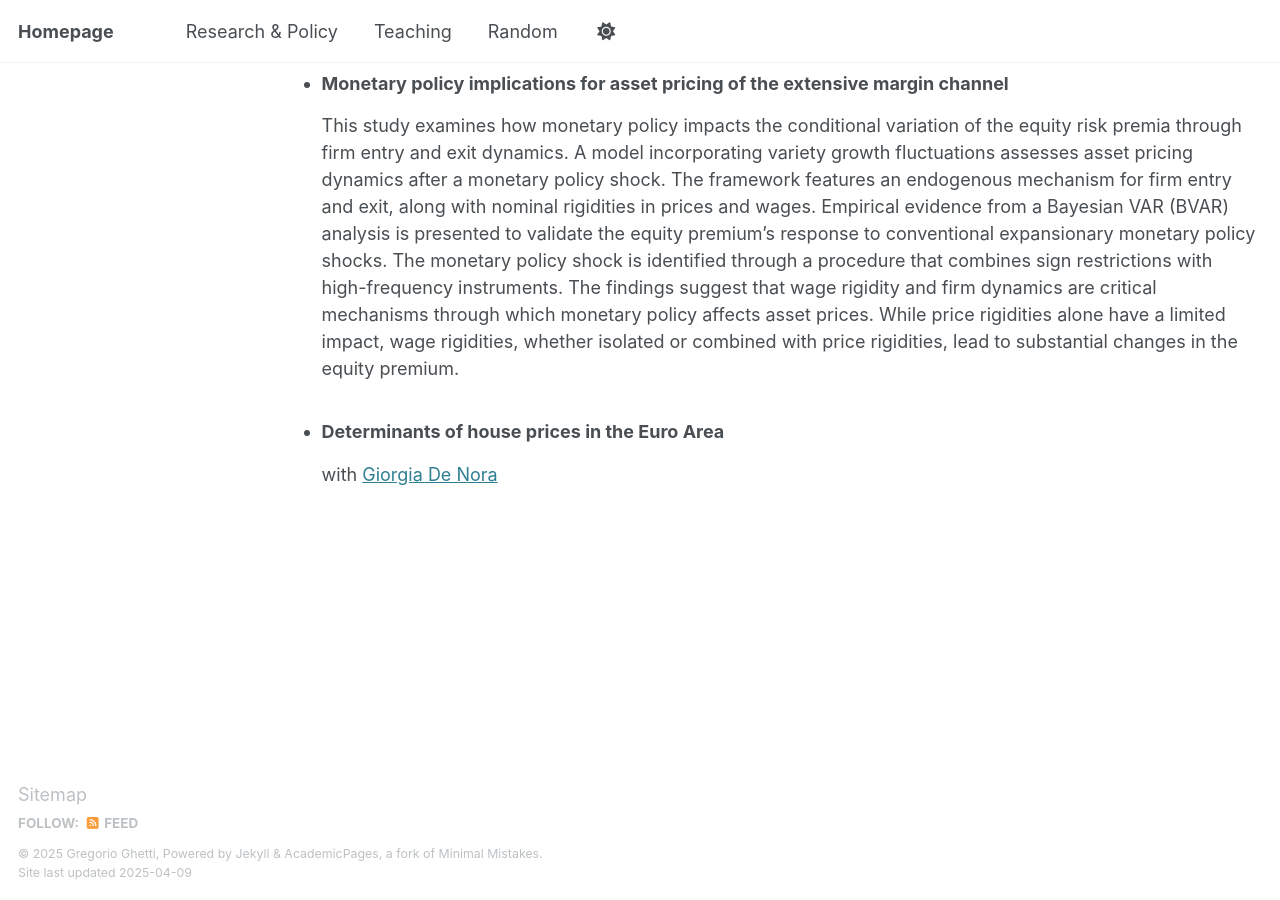
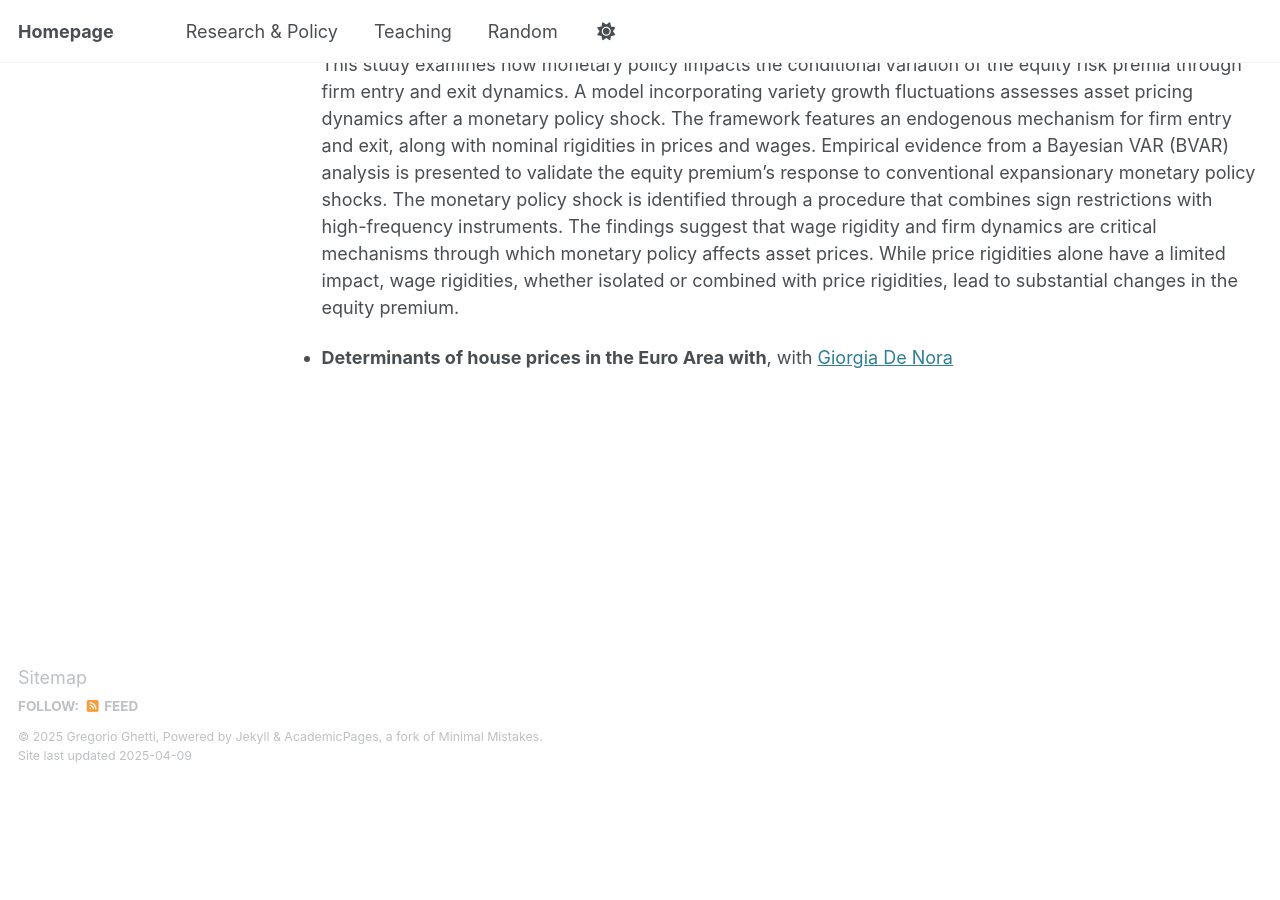
Before and after one commit to GregGh95/GregGh95.github.io, a Jekyll site: the page built from _pages/cv-json.md, in a window 1280 px wide and 900 px high, scrolled down 631 px. Built offline with Jekyll 4.4.1, drawn with Linux system fonts in a browser that asks for light colours; after the commit the page ends 1414 px from its top, so only the background shows below that.

Commit message:
Update cv-json.md

```diff
--- a/_pages/cv-json.md
+++ b/_pages/cv-json.md
@@ -16,11 +16,10 @@ redirect_from:
 ## Work in Progress
 
 
-* ### Endogenous firm exit and the Equity Premium <br>
+* **Endogenous firm exit and the Equity Premium** <br>
 This paper explores the impact of endogenous firm exit on the equity premium. Building on endogenous product creation under a monopolistic competition framework with heterogeneous firms, we posit that each firm is endowed with a specific productivity level drawn from a Pareto distribution. Firms with a productivity below a certain threshold exit the market. Positive aggregate productivity shocks lower this threshold, leading to increased firm entry and reduced exit rates. This, in turn, reduces the equity premium by lowering the risk compensation required for equity. To validate our theoretical framework, we employ a Bayesian VAR analysis as an empirical counterpart. By integrating these elements, we provide a comprehensive understanding of how endogenous firm dynamics and market structure contribute to the variability of the equity premium, presenting new insights into the relationship between market conditions and equity returns.
 
-* ### Monetary policy implications for asset pricing of the extensive margin channel <br>
+* **Monetary policy implications for asset pricing of the extensive margin channel** <br>
 This study examines how monetary policy impacts the conditional variation of the equity risk premia through firm entry and exit dynamics. A model incorporating variety growth fluctuations assesses asset pricing dynamics after a monetary policy shock. The framework features an endogenous mechanism for firm entry and exit, along with nominal rigidities in prices and wages. Empirical evidence from a Bayesian VAR (BVAR) analysis is presented to validate the equity premium’s response to conventional expansionary monetary policy shocks. The monetary policy shock is identified through a procedure that combines sign restrictions with high-frequency instruments. The findings suggest that wage rigidity and firm dynamics are critical mechanisms through which monetary policy affects asset prices. While price rigidities alone have a limited impact, wage rigidities, whether isolated or combined with price rigidities, lead to substantial changes in the equity premium.
 
-* ### Determinants of house prices in the Euro Area <br>
-  with [Giorgia De Nora](https://www.ecb.europa.eu/pub/research/authors/profiles/giorgia-de-nora.en.html)
+* **Determinants of house prices in the Euro Area with**, with [Giorgia De Nora](https://www.ecb.europa.eu/pub/research/authors/profiles/giorgia-de-nora.en.html)
```
